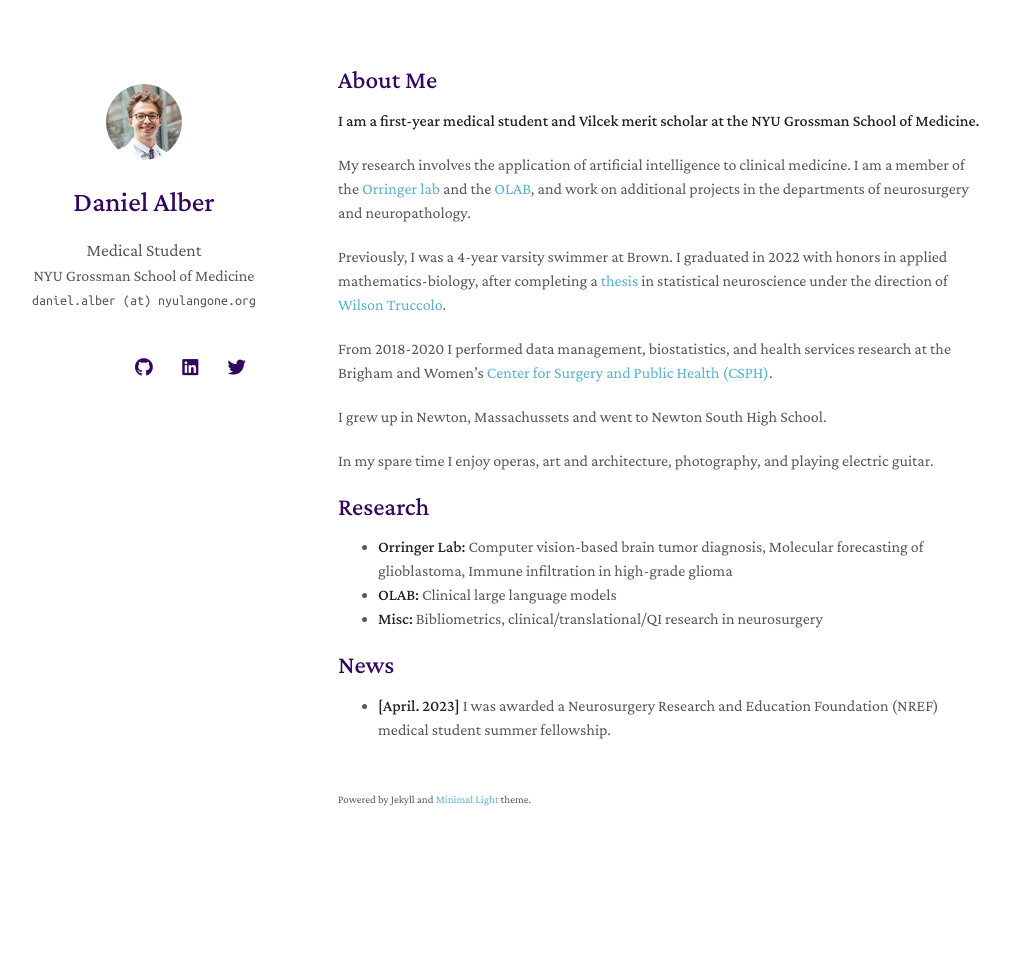
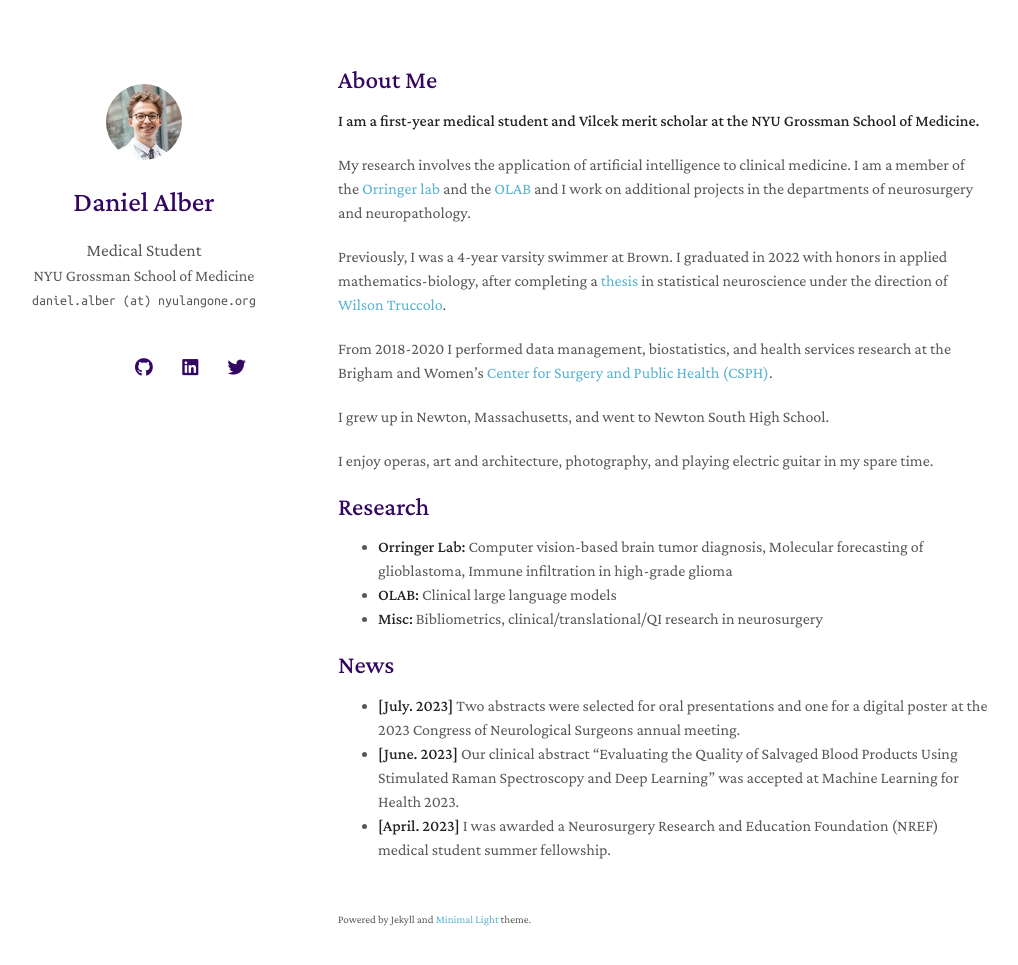
Before and after one commit to danalber/danalber.github.io, a Jekyll site: the page built from index.md, in a window 1280 px wide and 1000 px high. Shown: the top 965 px of the window, without its empty margins (132-1150 px from the left). Built offline with Jekyll 4.4.1, drawn with Linux system fonts in a browser that asks for light colours; nearby versions of some CDN libraries; a style sheet for code colours, icons or effects is not loaded; our own code applies the rules of GitHub Pages for plain Markdown files.

Commit message:
Update index.md

```diff
--- a/index.md
+++ b/index.md
@@ -7,16 +7,16 @@ layout: homepage
 **I am a first-year medical student and Vilcek merit scholar at the NYU Grossman School of Medicine.**
 
 My research involves the application of artificial intelligence to clinical medicine.
-I am a member of the [Orringer lab](https://twitter.com/danorringermd) and the [OLAB](https://www.nyuolab.org/), and work on additional projects in the departments of neurosurgery and neuropathology.
+I am a member of the [Orringer lab](https://twitter.com/danorringermd) and the [OLAB](https://www.nyuolab.org/) and I work on additional projects in the departments of neurosurgery and neuropathology.
 
 Previously, I was a 4-year varsity swimmer at Brown.
 I graduated in 2022 with honors in applied mathematics-biology, after completing a [thesis](./assets/alber_thesis_final.pdf) in statistical neuroscience under the direction of [Wilson Truccolo](https://www.truccololab.com/).
 
 From 2018-2020 I performed data management, biostatistics, and health services research at the Brigham and Women's [Center for Surgery and Public Health (CSPH)](https://csph.brighamandwomens.org/).
 
-I grew up in Newton, Massachussets and went to Newton South High School.
+I grew up in Newton, Massachusetts, and went to Newton South High School.
 
-In my spare time I enjoy operas, art and architecture, photography, and playing electric guitar.
+I enjoy operas, art and architecture, photography, and playing electric guitar in my spare time.
 
 ## Research
 
@@ -26,6 +26,8 @@ In my spare time I enjoy operas, art and architecture, photography, and playing
 
 ## News
 
+- **[July. 2023]** Two abstracts were selected for oral presentations and one for a digital poster at the 2023 Congress of Neurological Surgeons annual meeting.
+- **[June. 2023]** Our clinical abstract "Evaluating the Quality of Salvaged Blood Products Using Stimulated Raman Spectroscopy and Deep Learning" was accepted at Machine Learning for Health 2023.
 - **[April. 2023]** I was awarded a Neurosurgery Research and Education Foundation (NREF) medical student summer fellowship.
 
 <!-- {% include_relative _includes/publications.md %}
```
